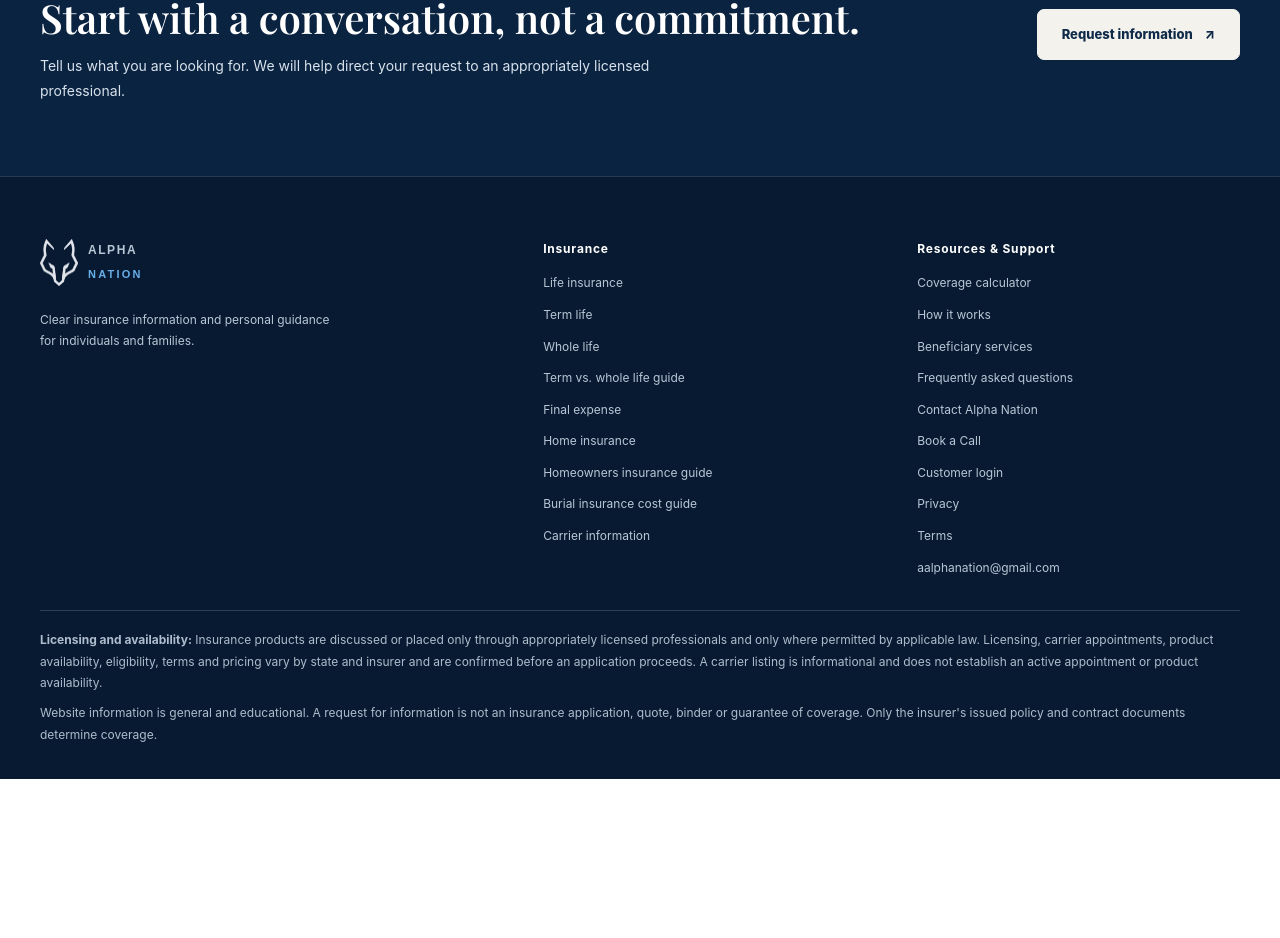
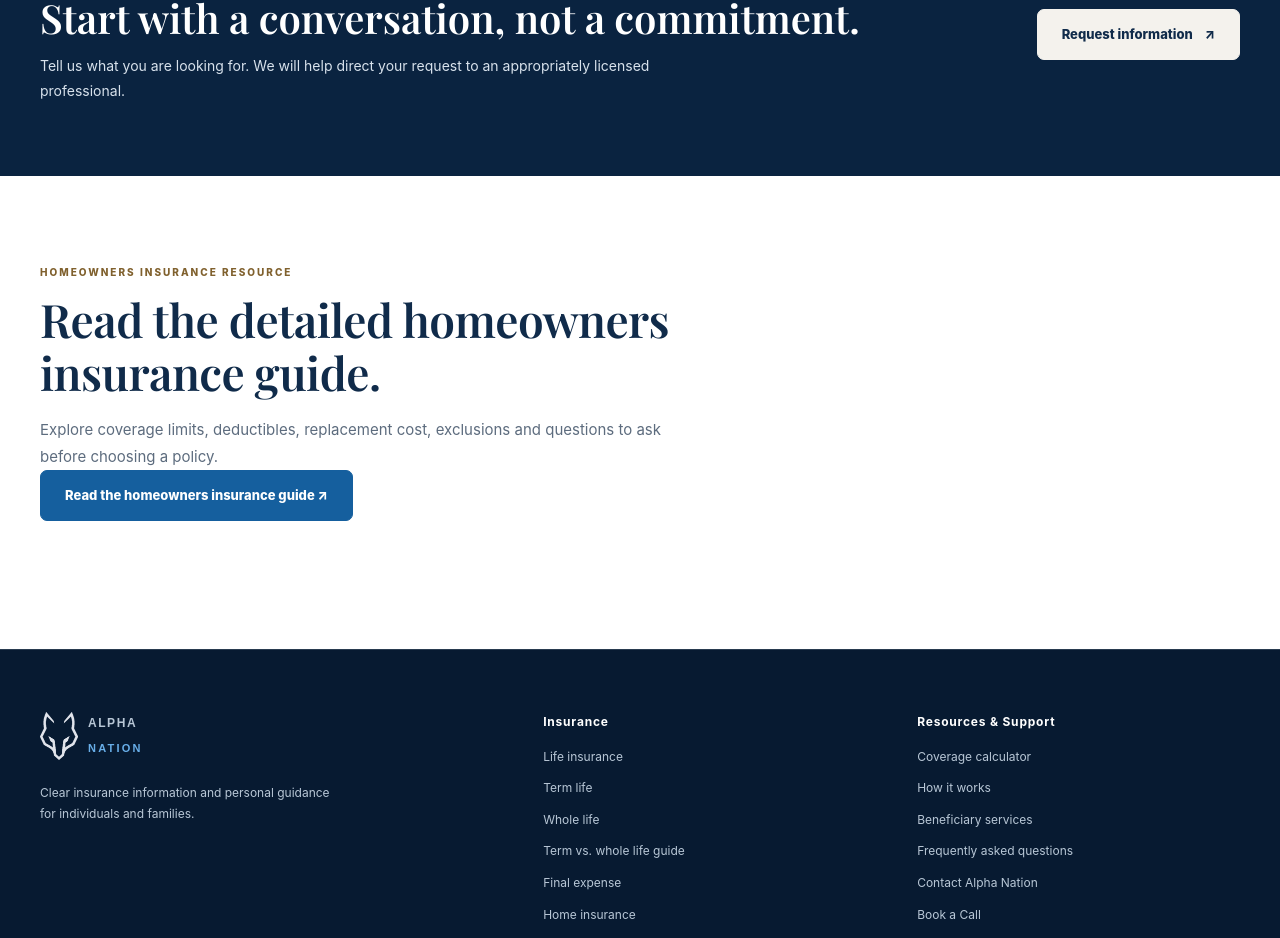
Before and after one commit to alphanationcrm09/alpha-nation-website, a Next.js app: page /home-insurance in a window 1280 px wide. Shown: the part 3363-4301 px from the top of the page. Before the commit the page ends 4142 px from the top, so only its background shows below. Built offline with nearby package versions, Linux system fonts and the light colour scheme; no server answers.

Commit message:
Link detailed homeowners guide from home insurance page

```diff
--- a/src/app/home-insurance/page.tsx
+++ b/src/app/home-insurance/page.tsx
@@ -1,5 +1,6 @@
 import type {Metadata} from "next";
 import ProductLanding from "@/components/ProductLanding";
+import Link from "next/link";
 
 export const metadata:Metadata={
   title:"Homeowners Insurance Guide in the U.S.",
@@ -7,7 +8,7 @@ export const metadata:Metadata={
 };
 
 export default function Page(){
-  return <ProductLanding
+  return <><ProductLanding
     eyebrow="HOMEOWNERS INSURANCE"
     title="Understand the coverage that helps protect your home."
     description="Explore homeowners insurance basics, from your dwelling and belongings to personal liability, deductibles and common policy exclusions."
@@ -35,5 +36,7 @@ export default function Page(){
       {q:"Is homeowners insurance required by law?",a:"There is no single nationwide rule requiring every homeowner to carry a homeowners policy. A mortgage lender commonly requires insurance as a condition of the loan. Requirements and available products vary."},
       {q:"Can I get coverage for valuable jewelry or home businesses?",a:"Some policies have special limits or exclusions for certain valuables and business property. A scheduled personal property endorsement or separate policy might be available, depending on the insurer."}
     ]}
-  />;
+  />
+    <section className="section"><div className="wrap"><div className="section-heading"><p className="eyebrow">HOMEOWNERS INSURANCE RESOURCE</p><h2>Read the detailed homeowners insurance guide.</h2><p className="lead">Explore coverage limits, deductibles, replacement cost, exclusions and questions to ask before choosing a policy.</p><Link className="button" href="/homeowners-insurance-guide">Read the homeowners insurance guide ↗</Link></div></div></section>
+  </>;
 }
```
